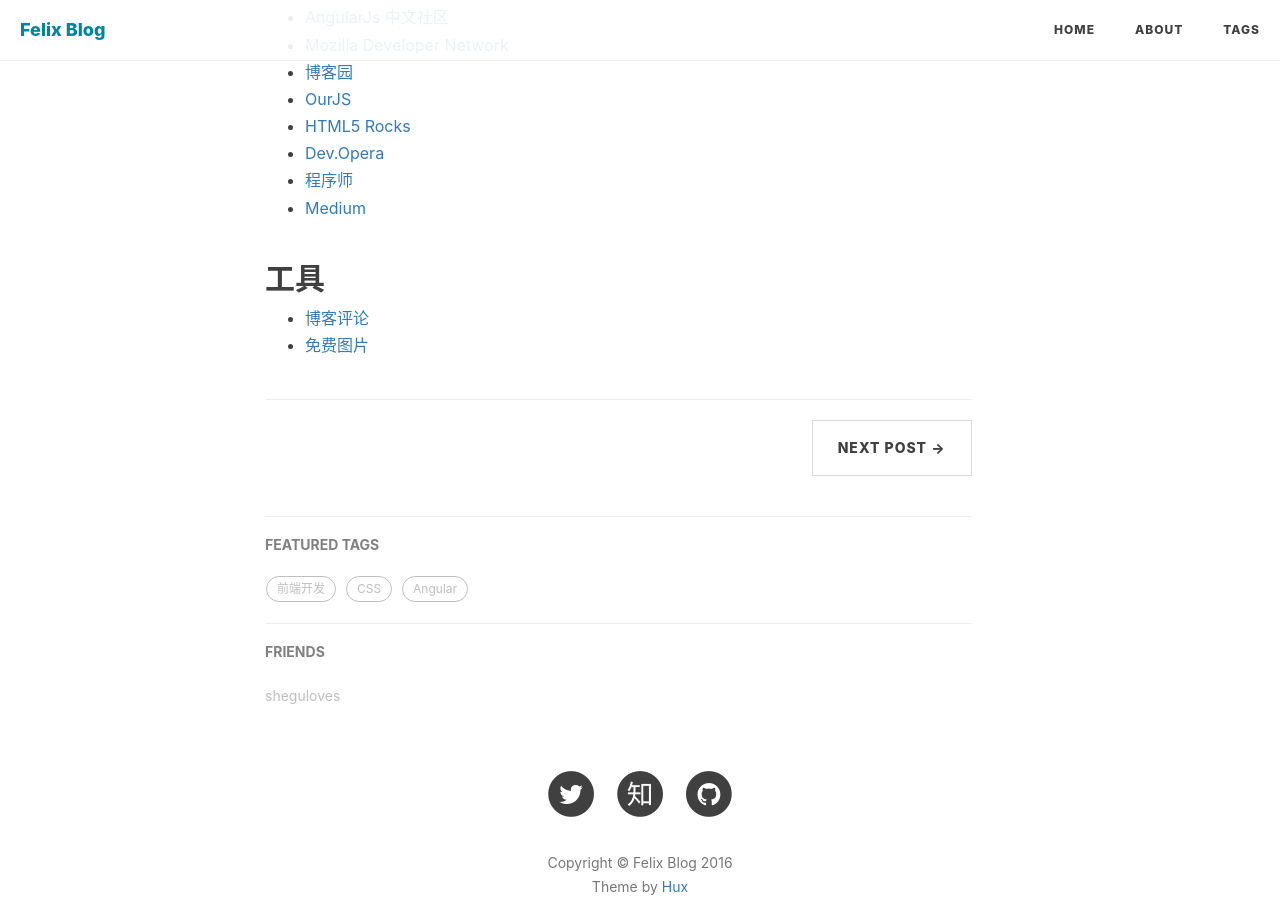
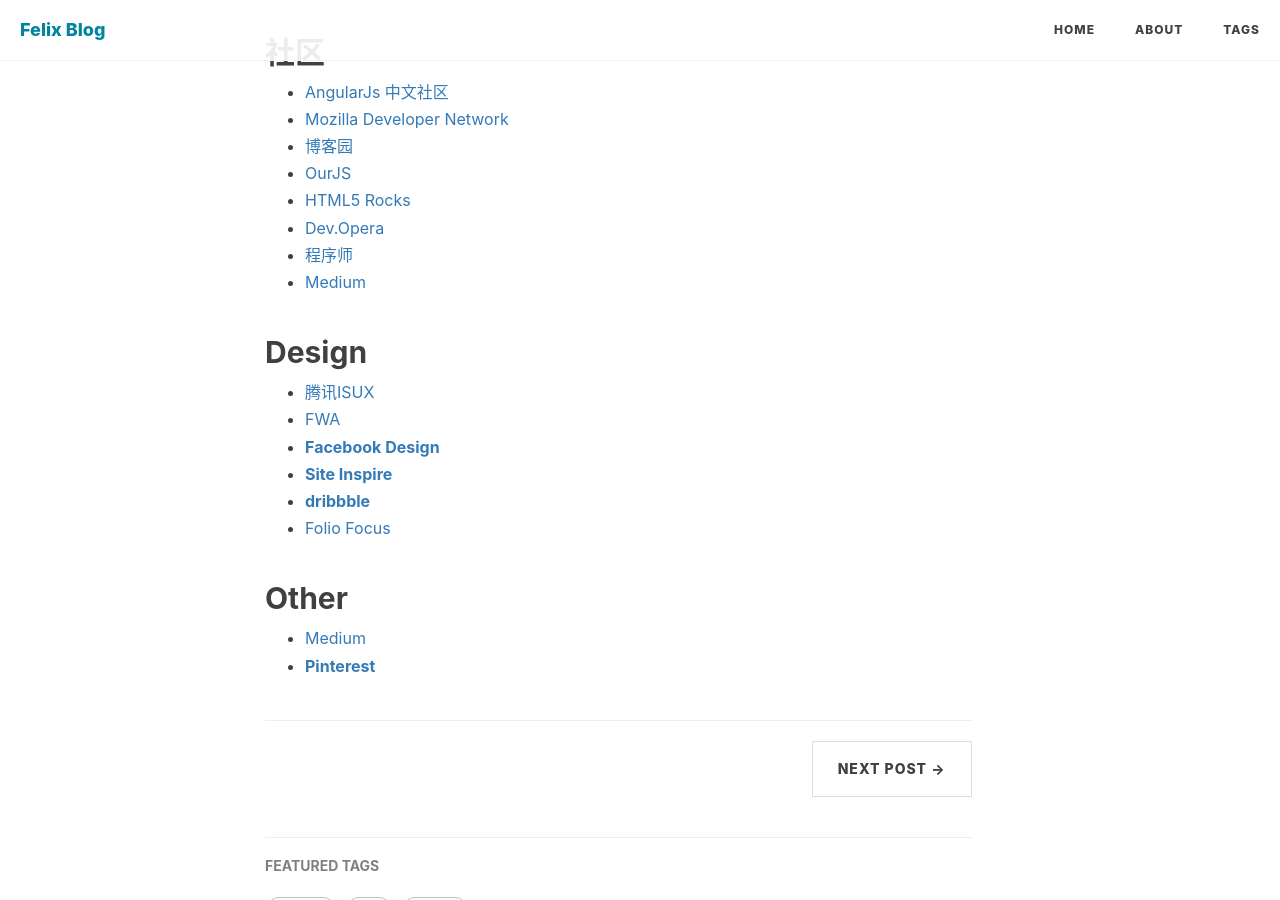
Before and after one commit to sheguloves/blog, a Jekyll site: the page built from _posts/2015-08-05-learning-resource.md, in a window 1280 px wide and 900 px high, scrolled down 2312 px. Built offline with Jekyll 4.4.1, drawn with Linux system fonts in a browser that asks for light colours; nearby versions of some CDN libraries; comment, search, counter and statistics services are not loaded.

Commit message:
Update learning resources

```diff
--- a/_posts/2015-08-05-learning-resource.md
+++ b/_posts/2015-08-05-learning-resource.md
@@ -85,7 +88,16 @@
 * [程序师](http://www.techug.com/)
 * [Medium](https://medium.com/)
 
-## 工具
+## Design
 
-* [博客评论](https://disqus.com/)
-* [免费图片](https://pixabay.com/)
+* [腾讯ISUX](http://isux.tencent.com/)
+* [FWA](http://www.thefwa.com/)
+* [**Facebook Design**](https://medium.com/facebook-design)
+* [**Site Inspire**](http://www.siteinspire.com/)
+* [**dribbble**](https://dribbble.com/)
+* [Folio Focus](http://foliofocus.com/)
+
+## Other
+
+* [Medium](https://medium.com/)
+* [**Pinterest**](https://www.pinterest.com/)
```
Also changed, not shown: other parts of _posts/2015-08-05-learning-resource.md (+3 -0 lines).
